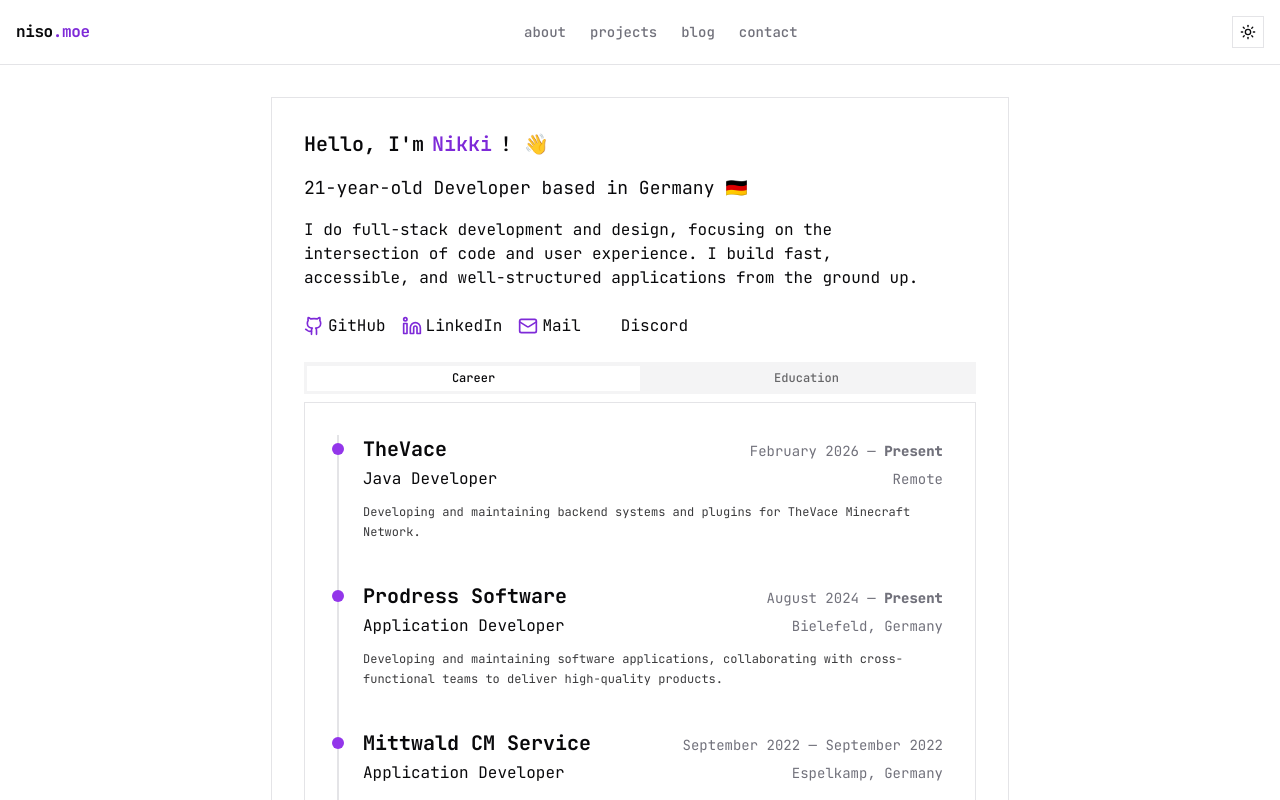
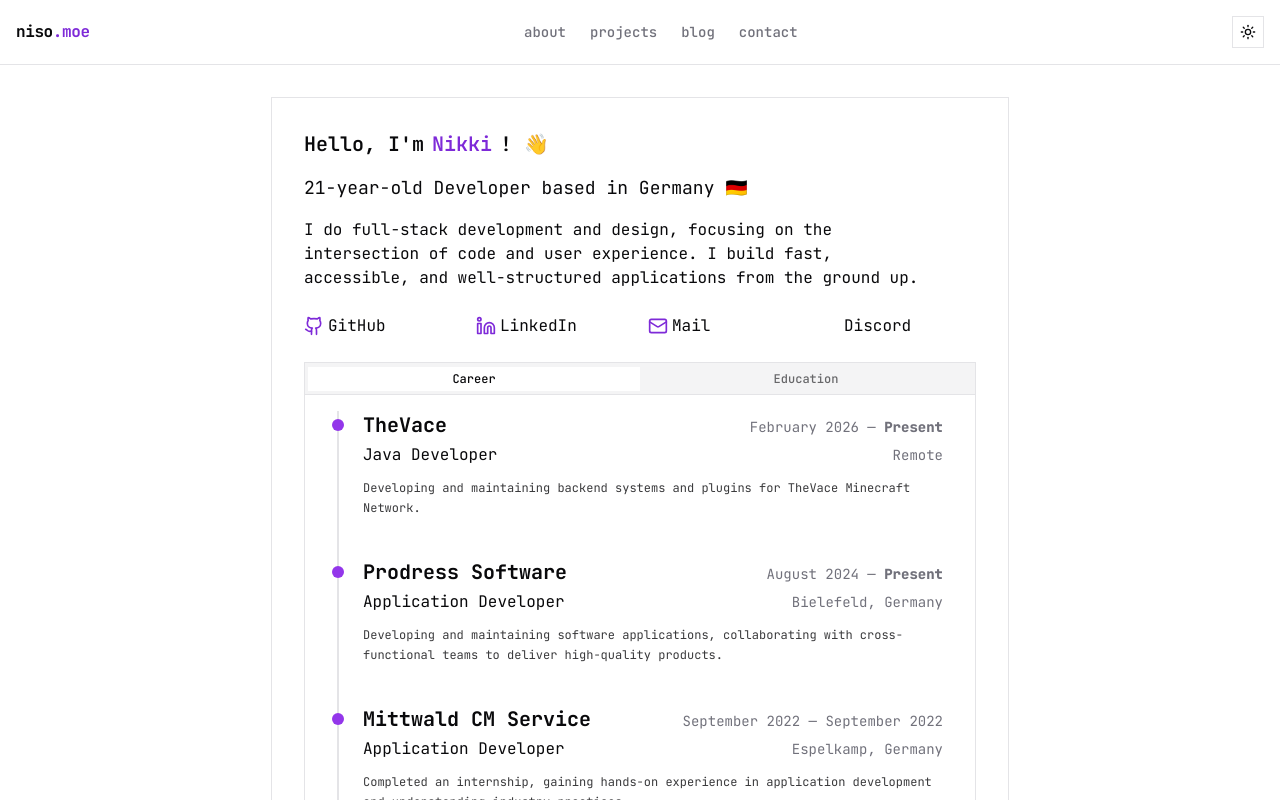
Before and after one commit to CuteNikki/Portfolio, a Next.js app: page / in a window 1280 px wide. Shown: the top 800 px of the page. Built offline with nearby package versions, Linux system fonts and the light colour scheme; some icons are missing.

Commit message:
fix: update layout styles for Home and Tabs components

```diff
--- a/src/app/page.tsx
+++ b/src/app/page.tsx
@@ -21,8 +21,8 @@ export default function Home() {
         {PERSONAL_DETAILS.age}-year-old {PERSONAL_DETAILS.title} based in{' '}
         {PERSONAL_DETAILS.address.country} {PERSONAL_DETAILS.address.flag}
       </p>
-      <p className='max-w-prose'>{PERSONAL_DETAILS.description}</p>
-      <ul className='flex flex-wrap gap-4 py-2'>
+      <p className='max-w-prose text-pretty'>{PERSONAL_DETAILS.description}</p>
+      <ul className='grid grid-cols-2 justify-items-center gap-4 py-2 sm:grid-cols-4 sm:justify-items-start'>
         {PERSONAL_DETAILS.socials.map(({ platform, icon: Icon, url }) => (
           <li key={platform}>
             <Link
@@ -38,12 +38,12 @@ export default function Home() {
         ))}
       </ul>
       <Tabs defaultValue='career' className='w-full max-w-2xl'>
-        <TabsList className='w-full'>
+        <TabsList className='w-full border border-b-0'>
           <TabsTrigger value='career'>Career</TabsTrigger>
           <TabsTrigger value='education'>Education</TabsTrigger>
         </TabsList>
         <TabsContent value='career' className='border'>
-          <div className='relative m-8 flex flex-col border-l-2 pl-6'>
+          <div className='relative m-4 flex flex-col border-l-2 pl-6 sm:mx-8'>
             {PERSONAL_DETAILS.career.map(
               ({
                 from,
@@ -96,7 +96,7 @@ export default function Home() {
           </div>
         </TabsContent>
         <TabsContent value='education' className='border'>
-          <div className='relative m-8 flex flex-col border-l-2 pl-6'>
+          <div className='relative m-4 flex flex-col border-l-2 pl-6 sm:mx-8'>
             {PERSONAL_DETAILS.education.map(
               ({ from, to, title, school, location, description }) => (
                 <div
--- a/src/components/ui/tabs.tsx
+++ b/src/components/ui/tabs.tsx
@@ -15,7 +15,7 @@ function Tabs({
       data-slot='tabs'
       data-orientation={orientation}
       className={cn(
-        'group/tabs flex gap-2 data-[orientation=horizontal]:flex-col',
+        'group/tabs flex data-[orientation=horizontal]:flex-col',
         className,
       )}
       {...props}
```
